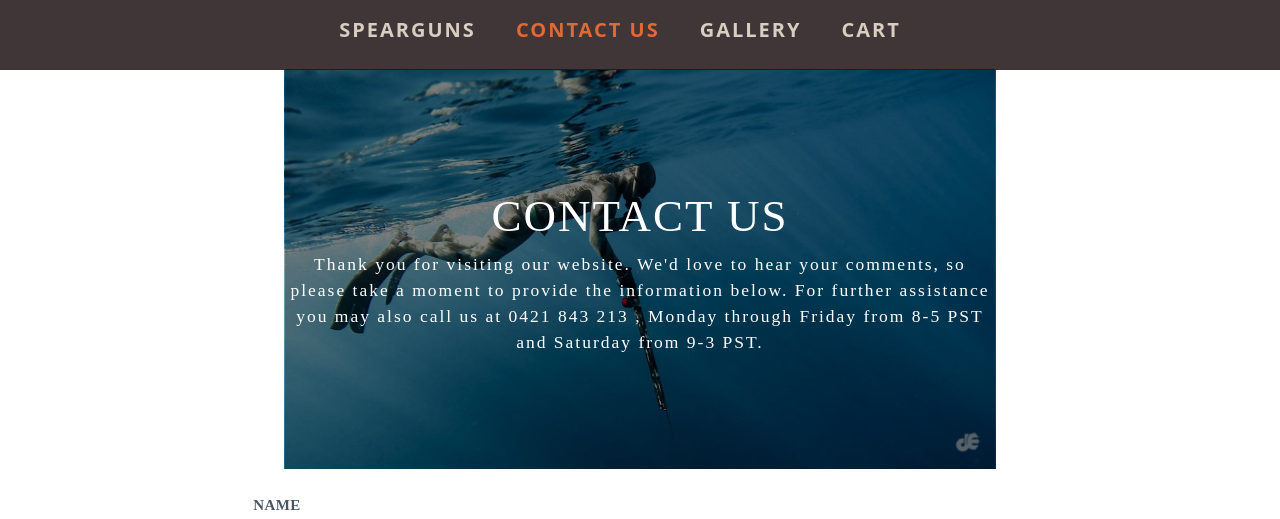
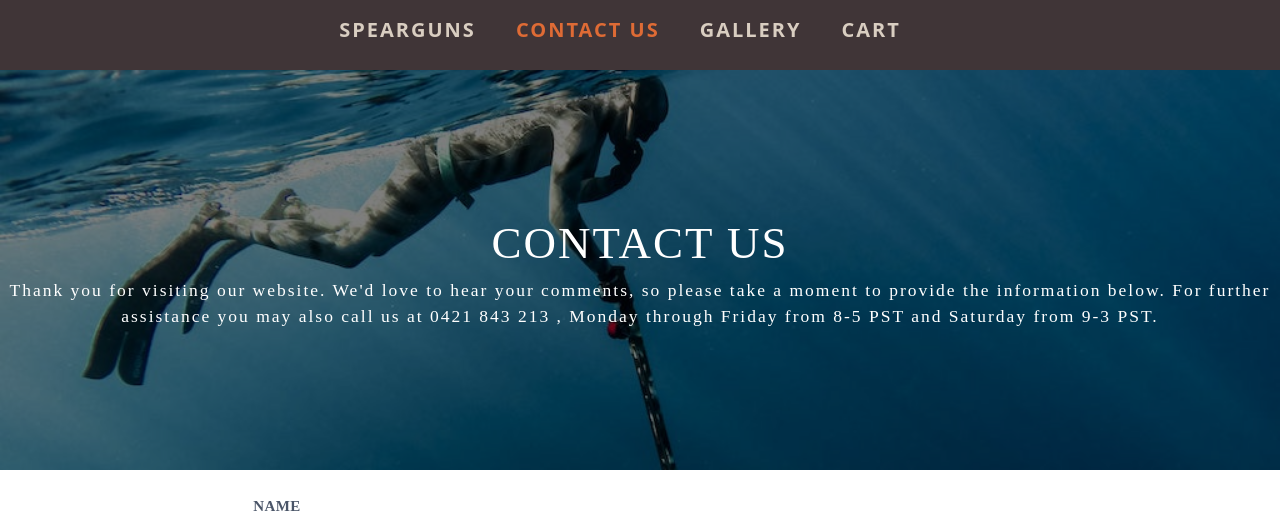
Before and after one commit to matthaeustjia/speargun, a Nuxt app: page /contact in a window 1280 px wide. Shown: the part 123-642 px from the top of the page. Built offline with nearby package versions, Linux system fonts and the light colour scheme; what vue-light-gallery, vue-notification would draw is missing.

Commit message:
fixed cover image in contact page

```diff
--- a/pages/contact.vue
+++ b/pages/contact.vue
@@ -1,8 +1,7 @@
 <template>
   <div class="flex flex-col items-center h-screen w-full">
-    <div class="flex flex-col items-center justify-center content-center">
     <div class="cover-img w-full">
-        <img class="cover" src="~/assets/img/cover.jpg" alt="cover" />
+      <img class="cover" src="~/assets/img/cover.jpg" alt="Image Cover" />
       <div
         class="cover-text flex flex-col w-full justify-center text-center items-center tracking-widest"
       >
@@ -13,7 +12,6 @@
             href="tel:0421843213"
           >0421 843 213</a> , Monday through Friday from 8-5 PST and Saturday from 9-3 PST.
         </h3>
-        </div>
       </div>
     </div>
     <div class="container flex flex-wrap bg-white">
```
Lines whose indentation alone changed are shown as unchanged.
